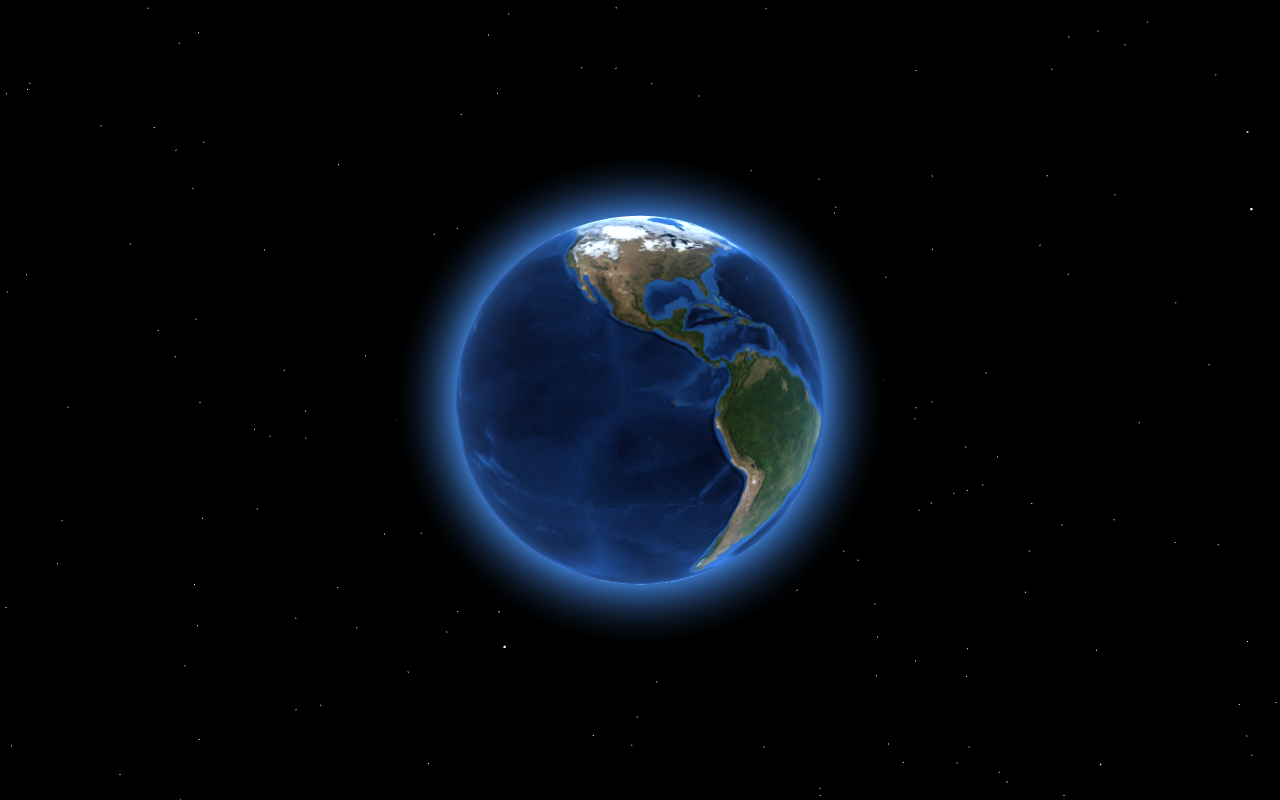
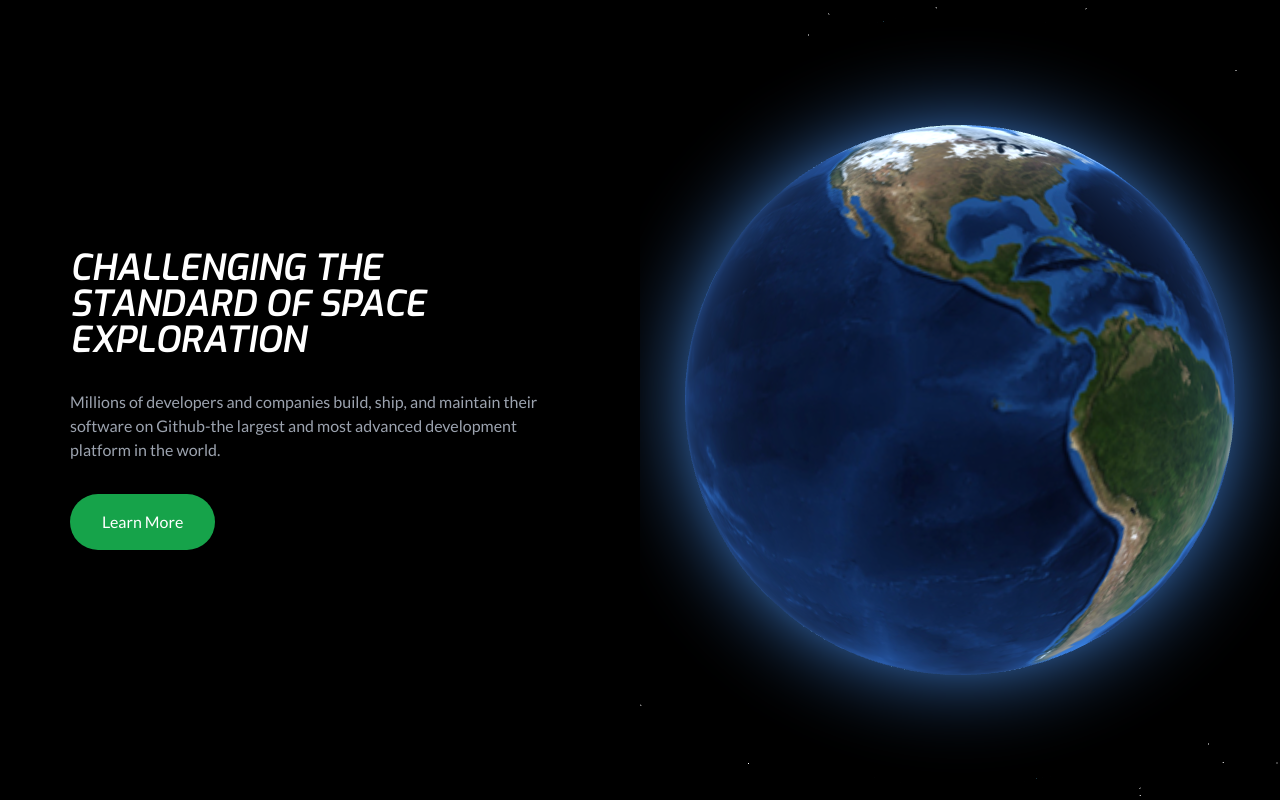
Before and after one commit to ricardoiso/world-three, a website built with Vite: page index.html in a window 1280 px wide. Built offline with nearby package versions, Linux system fonts and the light colour scheme; animation ran at ten frames a second.

Commit message:
:zap: Some tailwind titles to finish

```diff
--- a/index.html
+++ b/index.html
@@ -5,11 +5,30 @@
   <meta charset="UTF-8" />
   <link rel="icon" type="image/svg+xml" href="/vite.svg" />
   <meta name="viewport" content="width=device-width, initial-scale=1.0" />
+  <link href="https://fonts.googleapis.com/css2?family=Exo:ital,wght@1,600&family=Lato&display=swap" rel="stylesheet">
   <title>Vite + TS</title>
 </head>
 
 <body>
-  <div id="app"></div>
+  <div id="app" class="flex h-screen bg-black">
+    <div class="w-1/2 flex flex-col justify-center px-8">
+      <div class="max-w-[500px] mx-auto">
+        <h1 class="font-exo text-white text-4xl mb-8 leading-none">
+          CHALLENGING THE STANDARD OF SPACE EXPLORATION
+        </h1>
+        <p class="font-lato text-gray-400 mb-8">
+          Millions of developers and companies build, ship,
+          and maintain their software on Github-the largest and most
+          advanced development platform in the world.
+        </p>
+        <div><a href=""
+          class="font-lato text-white bg-green-600 inline-block px-8 py-4 rounded-full">Learn More</a></div>
+      </div>
+      </div>
+    <div id="canvasContainer" class="w-1/2">
+      <canvas></canvas>
+    </div>
+  </div>
 
   <script async src="https://unpkg.com/es-module-shims@1.3.6/dist/es-module-shims.js"></script>
 
--- a/package.json
+++ b/package.json
@@ -11,6 +11,9 @@
   "devDependencies": {
     "@types/node": "^18.11.8",
     "@types/three": "^0.144.0",
+    "autoprefixer": "^10.4.13",
+    "postcss": "^8.4.18",
+    "tailwindcss": "^3.2.1",
     "typescript": "^4.6.4",
     "vite": "^3.2.0",
     "vite-plugin-string": "^1.1.2"
--- /dev/null
+++ b/postcss.config.cjs
@@ -0,0 +1,6 @@
+module.exports = {
+  plugins: {
+    tailwindcss: {},
+    autoprefixer: {},
+  },
+}
--- a/src/main.ts
+++ b/src/main.ts
@@ -1,44 +1,47 @@
 import * as THREE from "three";
-import gsap from 'gsap';
+import gsap from "gsap";
 import "./style.css";
 import globeImg from "./images/globe.jpg";
 // @ts-ignore
-import vertexShader from './shaders/vertex.glsl';
+import vertexShader from "./shaders/vertex.glsl";
 // @ts-ignore
-import fragmentShader from './shaders/fragment.glsl';
+import fragmentShader from "./shaders/fragment.glsl";
 // @ts-ignore
-import atmosphereVertex from './shaders/atmosphereVertex.glsl';
+import atmosphereVertex from "./shaders/atmosphereVertex.glsl";
 // @ts-ignore
-import atmosphereFragment from './shaders/atmosphereFragment.glsl';
+import atmosphereFragment from "./shaders/atmosphereFragment.glsl";
 import { Float32BufferAttribute } from "three";
 
-
+const canvasContainer = document.querySelector<HTMLDivElement>('#canvasContainer')!;
 const scene = new THREE.Scene();
 
 const camera = new THREE.PerspectiveCamera(
   75,
-  innerWidth / innerHeight,
+  canvasContainer.offsetWidth / canvasContainer.offsetHeight,
   0.1,
   1000
 );
 
-const renderer = new THREE.WebGLRenderer({ antialias: true });
-renderer.setSize(innerWidth, innerHeight);
+const renderer = new THREE.WebGLRenderer({
+  antialias: true,
+  canvas: document.querySelector("canvas")!,
+});
+
+
+renderer.setSize(canvasContainer.offsetWidth, canvasContainer.offsetHeight);
 renderer.setPixelRatio(window.devicePixelRatio);
-
-document.body.appendChild(renderer.domElement);
 
 // create a sphere
 const sphere = new THREE.Mesh(
-  new THREE.SphereGeometry(5, 50, 50),
+  new THREE.SphereGeometry(7, 50, 50),
   new THREE.ShaderMaterial({
     vertexShader,
     fragmentShader,
     uniforms: {
       globeTexture: {
-        value: new THREE.TextureLoader().load(globeImg)
-      }
-    }
+        value: new THREE.TextureLoader().load(globeImg),
+      },
+    },
   })
 );
 
@@ -46,12 +49,12 @@ scene.add(sphere);
 
 // create atmosphere
 const atmosphere = new THREE.Mesh(
-  new THREE.SphereGeometry(5, 50, 50),
+  new THREE.SphereGeometry(7, 50, 50),
   new THREE.ShaderMaterial({
     vertexShader: atmosphereVertex,
     fragmentShader: atmosphereFragment,
     blending: THREE.AdditiveBlending,
-    side: THREE.BackSide
+    side: THREE.BackSide,
   })
 );
 
@@ -60,12 +63,12 @@ atmosphere.scale.set(1.15, 1.15, 1.15);
 scene.add(atmosphere);
 
 const group = new THREE.Group();
-group.add(sphere)
-scene.add(group)
+group.add(sphere);
+scene.add(group);
 
 const starGeometry = new THREE.BufferGeometry();
 const starMaterial = new THREE.PointsMaterial({
-  color: 0xffffff
+  color: 0xffffff,
 });
 
 const starVertices = [];
@@ -74,11 +77,14 @@ for (let i = 0; i < 1000; i++) {
   const x = (Math.random() - 0.5) * 2000;
   const y = (Math.random() - 0.5) * 2000;
   const z = -Math.random() * 2000;
-  starVertices.push(x, y , z);
+  starVertices.push(x, y, z);
 }
 
-console.log('starsVertices', starVertices)
-starGeometry.setAttribute('position', new Float32BufferAttribute(starVertices, 3))
+console.log("starsVertices", starVertices);
+starGeometry.setAttribute(
+  "position",
+  new Float32BufferAttribute(starVertices, 3)
+);
 
 const stars = new THREE.Points(starGeometry, starMaterial);
 scene.add(stars);
@@ -86,12 +92,12 @@ scene.add(stars);
 camera.position.z = 15;
 
 const mouse: {
-  x: number | undefined,
-  y: number | undefined
+  x: number | undefined;
+  y: number | undefined;
 } = {
   x: undefined,
-  y: undefined
-}
+  y: undefined,
+};
 
 function animate() {
   requestAnimationFrame(animate);
@@ -100,13 +106,13 @@ function animate() {
   gsap.to(group.rotation, {
     x: mouse.y ? -mouse.y * 0.3 : 0,
     y: mouse.x ? mouse.x * 0.5 : 0,
-    duration: 2
-  })
+    duration: 2,
+  });
 }
 
 animate();
 
-addEventListener('mousemove', (e) => {
+addEventListener("mousemove", (e) => {
   mouse.x = (e.clientX / innerWidth) * 2 - 1;
   mouse.y = (e.clientY / innerHeight) * 2 + 1;
 });
--- a/src/style.css
+++ b/src/style.css
@@ -1,6 +1,22 @@
+@tailwind base;
+@tailwind components;
+@tailwind utilities;
+
 * {
   box-sizing: border-box;
   margin: 0;
+}
+
+#app {
+  overflow: hidden;
+}
+
+.font-exo {
+  font-family: "Exo", sans-serif;
+}
+
+.font-lato {
+  font-family: "Lato", sans-serif;
 }
 
 /* :root {
--- /dev/null
+++ b/tailwind.config.cjs
@@ -0,0 +1,11 @@
+/** @type {import('tailwindcss').Config} */
+module.exports = {
+  content: [
+    "./index.html",
+    "./src/**/*.{js,ts,jsx,tsx}",
+  ],
+  theme: {
+    extend: {},
+  },
+  plugins: [],
+}
```
Also changed, not shown: 1 other file.
